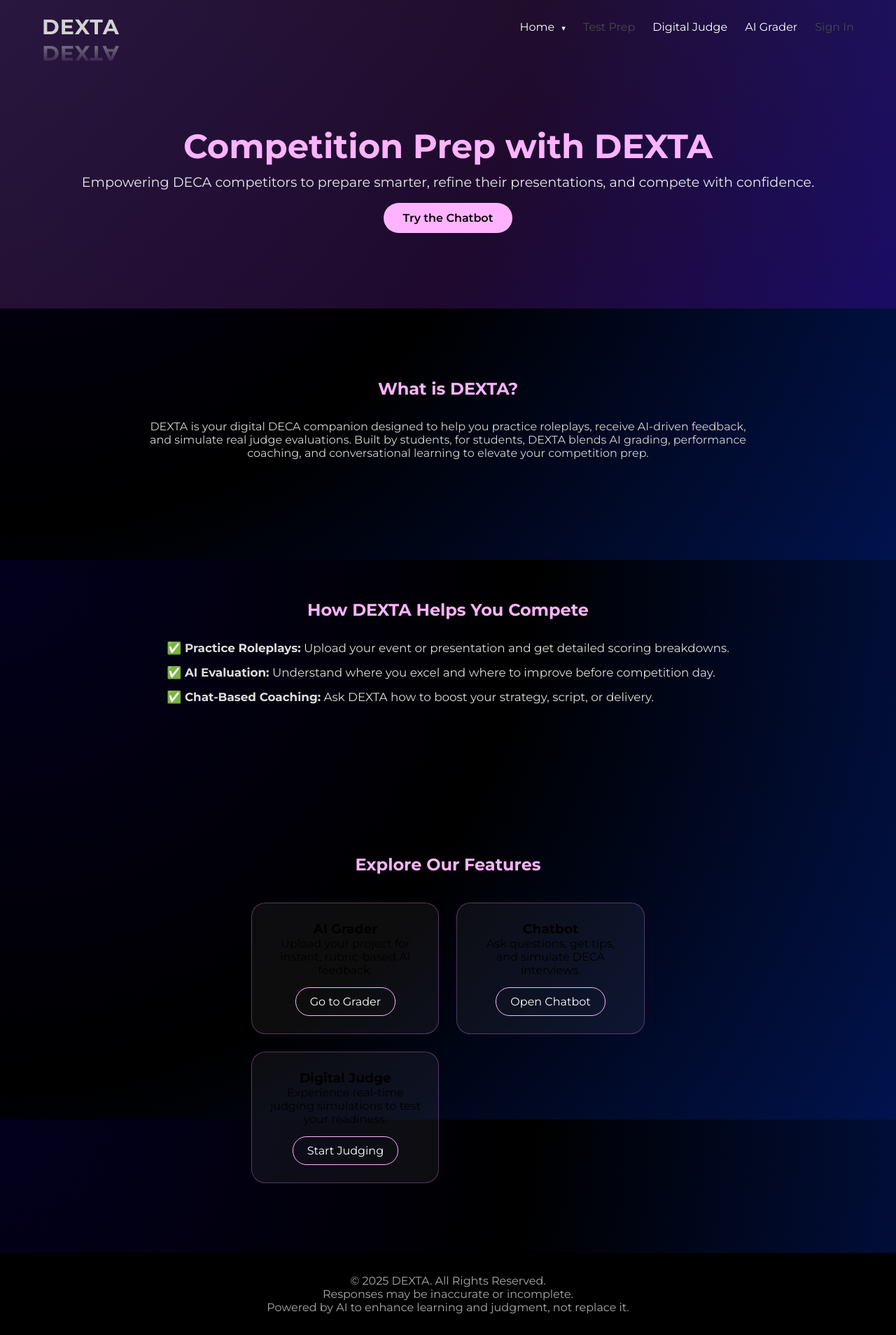
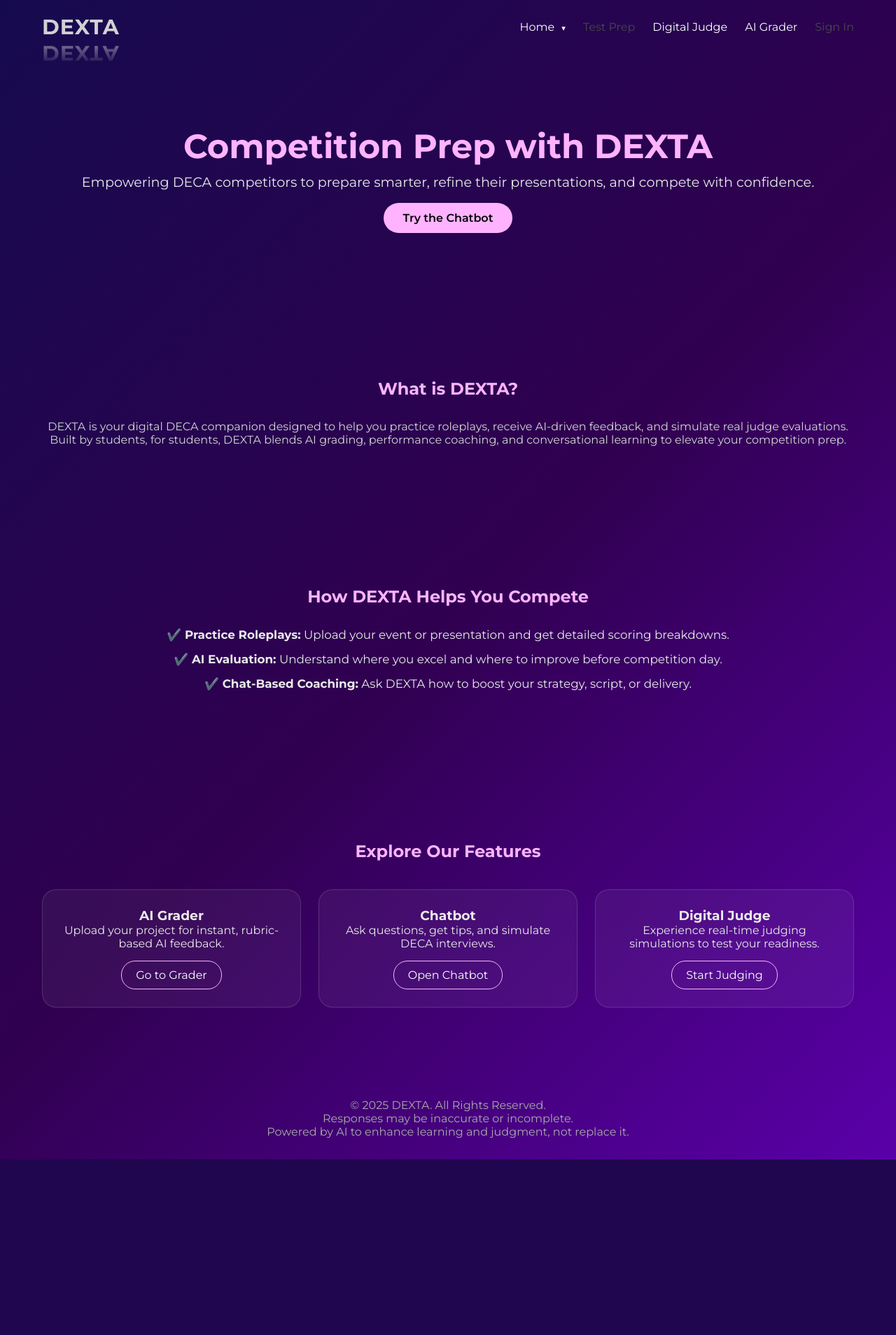
Before and after one commit to FairyDust001/Dexta, a Django app: page /overview/ in a window 1280 px wide. Shown: the whole page at 70% size. After the commit the page ends 1657 px from the top, so only its background shows below. Run offline with Django 5.2, Linux system fonts and the light colour scheme.

Commit message:
changes made on nov 10 2025

```diff
--- a/core/static/core/overview.css
+++ b/core/static/core/overview.css
@@ -1,4 +1,4 @@
-/* Reset */
+/* ===== RESET ===== */
 * {
   margin: 0;
   padding: 0;
@@ -8,17 +8,18 @@
 html, body {
   height: 100%;
   font-family: 'Montserrat', sans-serif;
-    display: flex;
-    flex-direction: column;
   scroll-behavior: smooth;
-    scroll-padding-top: -100%;
-    background: radial-gradient(circle at top left, #03001e, #000, #01134e);
-
+  background: linear-gradient(135deg, #03001e, #01134e, #300050, #8200ff);
+  background-size: 400% 400%; /* allows smooth movement */
+  animation: gradientMove 30s ease infinite;
+  color: #eaeaea;
 }
 
-
-  a {
-    text-decoration: none;
+/* ===== ANIMATION ===== */
+@keyframes gradientMove {
+  0% { background-position: 0% 50%; }
+  50% { background-position: 100% 50%; }
+  100% { background-position: 0% 50%; }
 }
 
 /* Navbar */
@@ -33,59 +34,37 @@ html, body {
   top: 0;
   left: 0;
   z-index: 1000;
-    text-align: center;
 }
 
-  /* Logo Styling with reflection */
 .logo {
   font-size: 1.4rem;
   font-weight: 700;
   color: rgb(220, 220, 220);
   letter-spacing: 1px;
   opacity: 0.95;
-    -webkit-box-reflect: below .7px
-        linear-gradient(transparent, rgba(0,0,0,0.6));
+  -webkit-box-reflect: below .7px linear-gradient(transparent, rgba(0,0,0,0.6));
 }
-  a:active {
+
+a {
   text-decoration: none;
 }
 
-  a:link {
-    text-decoration: none;
-  }
-
-
-
-
-  /* Nav links */
+/* Nav Links */
 .nav-links {
   list-style: none;
   display: flex;
   gap: 25px;
-    justify-content: center;  /* centers horizontally */
-    padding: 0;               /* remove default ul padding */
-    margin: 0;
 }
 
 .nav-links li a {
   color: white;
-    text-decoration: none;
   font-weight: 500;
-
+  transition: color 0.3s ease;
 }
 
 .nav-links li a:hover {
-    font-weight: 500;
-    color: rgb(156, 95, 214); /* always stay white */
-    transition: color 0.3s ease;
-
+  color: rgb(156, 95, 214);
 }
-
-  /*.nav-links li a:visited,
-  .nav-links li a:active {
-    color: white;
-
-  } */
 
 .arrow {
   font-size: 0.7rem;
@@ -101,15 +80,15 @@ html, body {
   position: absolute;
   top: 100%;
   left: 50%;
-    transform: translateX(-50%); /* centers directly under Home */
+  transform: translateX(-50%);
   background: #1e1e1e;
   list-style: none;
   padding: 10px 0;
   margin: 0;
   border-radius: 8px;
   min-width: 160px;
-    text-align: center; /* centers text inside dropdown */
-    box-shadow: 0 4px 12px rgba(0, 0, 0, 0.3);
+  text-align: center;
+  box-shadow: 0 4px 12px rgba(0,0,0,0.3);
 }
 
 .dropdown-menu li {
@@ -118,24 +97,31 @@ html, body {
 
 .dropdown-menu li a {
   color: white;
-    text-decoration: none;
   display: block;
-    font-weight: 500;
 }
 
 .dropdown-menu li a:hover {
-    background: rgba(255, 255, 255, 0.1);
+  background: rgba(255,255,255,0.1);
 }
 
 .dropdown:hover .dropdown-menu {
   display: block;
 }
 
+.signin-btn {
+  background: linear-gradient(90deg, #5a00ff, #ff00f7);
+  padding: 8px 18px;
+  border-radius: 8px;
+  color: white !important;
+  font-weight: 600;
+}
+
+
 /* ===== HERO ===== */
 .hero {
   text-align: center;
   padding: 180px 20px 120px;
-    background: linear-gradient(135deg, rgba(255,153,255,0.15), rgba(128,0,255,0.2));
+  position: relative;
 }
 
 .hero h1 {
@@ -147,7 +133,6 @@ html, body {
 .hero p {
   font-size: 1.2rem;
   margin-bottom: 30px;
-    color: #eaeaea;
 }
 
 .cta-btn {
@@ -165,28 +150,32 @@ html, body {
   transform: scale(1.05);
 }
 
-  /* ===== CONTENT SECTIONS ===== */
+/* ===== SECTIONS ===== */
 .about, .prep, .features {
   padding: 100px 20px;
-    max-width: 900px;
-    margin: auto;
+  max-width: 1200px;
+  margin: 0 auto;
   text-align: center;
+  position: relative;
+  z-index: 1;
+  background: transparent;
 }
 
+/* Section Titles */
 .about h2, .prep h2, .features h2 {
   color: #ffb3ff;
   margin-bottom: 30px;
 }
 
-  .about p {
+/* Paragraphs & Lists */
+.about p, .prep p {
   color: #d4d4d4;
 }
 
 .prep ul {
-    text-align: left;
+  text-align: center;
   list-style: none;
   padding-left: 0;
-    color: #ddd;
 }
 
 .prep li {
@@ -196,24 +185,27 @@ html, body {
 
 /* ===== FEATURES GRID ===== */
 .features .feature-grid {
-    display: grid;
-    grid-template-columns: repeat(auto-fit, minmax(260px, 1fr));
+  display: flex;
+  justify-content: space-between;
   gap: 25px;
   margin-top: 40px;
+  flex-wrap: wrap;
 }
 
 .feature-card {
-    background: rgba(255,255,255,0.05);
-    border: 1px solid rgba(255,153,255,0.3);
+  background: rgba(255, 255, 255, 0.05);
+  border: 1px solid rgba(189, 189, 189, 0.2);
   padding: 25px;
   border-radius: 20px;
   text-align: center;
+  flex: 1 1 300px;
+  min-width: 260px;
   transition: transform 0.3s, box-shadow 0.3s;
 }
 
 .feature-card:hover {
   transform: translateY(-5px);
-    box-shadow: 0 0 20px rgba(255,153,255,0.2);
+  box-shadow: 0 0 20px rgba(255, 153, 255, 0.2);
 }
 
 .feature-btn {
@@ -228,13 +220,30 @@ html, body {
 }
 
 .feature-btn:hover {
-    background: rgba(255,153,255,0.2);
+  background: rgba(255, 153, 255, 0.2);
 }
 
-/* Footer */
+/* ===== FOOTER ===== */
 .footer {
   text-align: center;
   padding: 30px;
   color: #aaa;
-    background: #000000;
+  background: transparent;
 }
+
+/* ===== MEDIA QUERIES ===== */
+@media (max-width: 900px) {
+  .features .feature-grid {
+      justify-content: center;
+  }
+  .feature-card {
+      flex: 1 1 300px;
+      margin-bottom: 20px;
+  }
+}
+
+@media (max-width: 500px) {
+  .feature-card {
+      min-width: 100%;
+  }
+}
--- a/core/templates/core/overview.html
+++ b/core/templates/core/overview.html
@@ -57,9 +57,9 @@
   <section class="prep" id="prep">
     <h2>How DEXTA Helps You Compete</h2>
     <ul>
-      <li><strong>✅ Practice Roleplays:</strong> Upload your event or presentation and get detailed scoring breakdowns.</li>
-      <li><strong>✅ AI Evaluation:</strong> Understand where you excel and where to improve before competition day.</li>
-      <li><strong>✅ Chat-Based Coaching:</strong> Ask DEXTA how to boost your strategy, script, or delivery.</li>
+      <li><strong>✔️ Practice Roleplays:</strong> Upload your event or presentation and get detailed scoring breakdowns.</li>
+      <li><strong>✔️ AI Evaluation:</strong> Understand where you excel and where to improve before competition day.</li>
+      <li><strong>✔️ Chat-Based Coaching:</strong> Ask DEXTA how to boost your strategy, script, or delivery.</li>
     </ul>
   </section>
 
```
Also changed, not shown: core/static/core/grader.css (+32 -9 lines), core/static/core/judge.css (+28 -8 lines), core/templates/core/grader.html (+13 -1 lines). Lines whose indentation alone changed are shown as unchanged.
